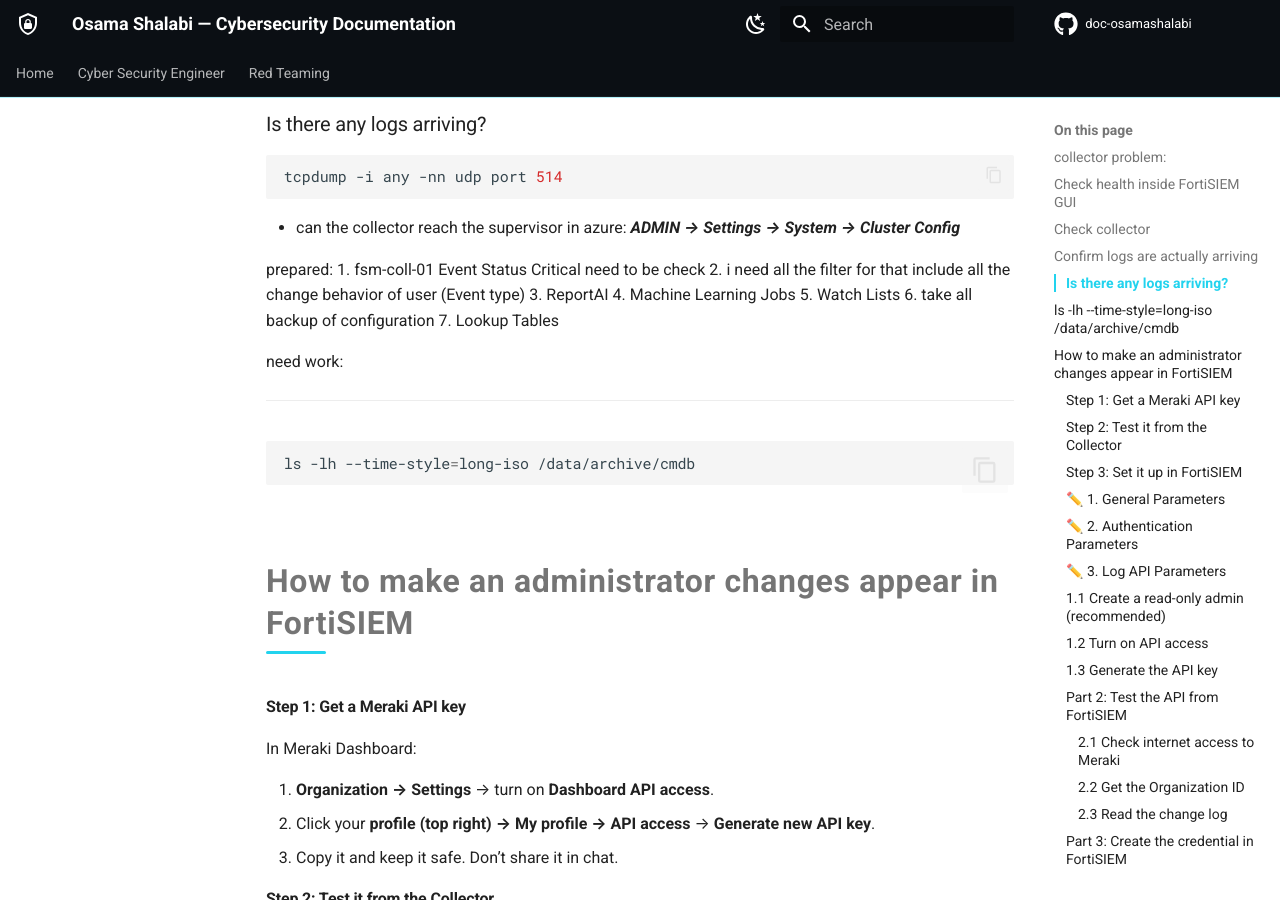
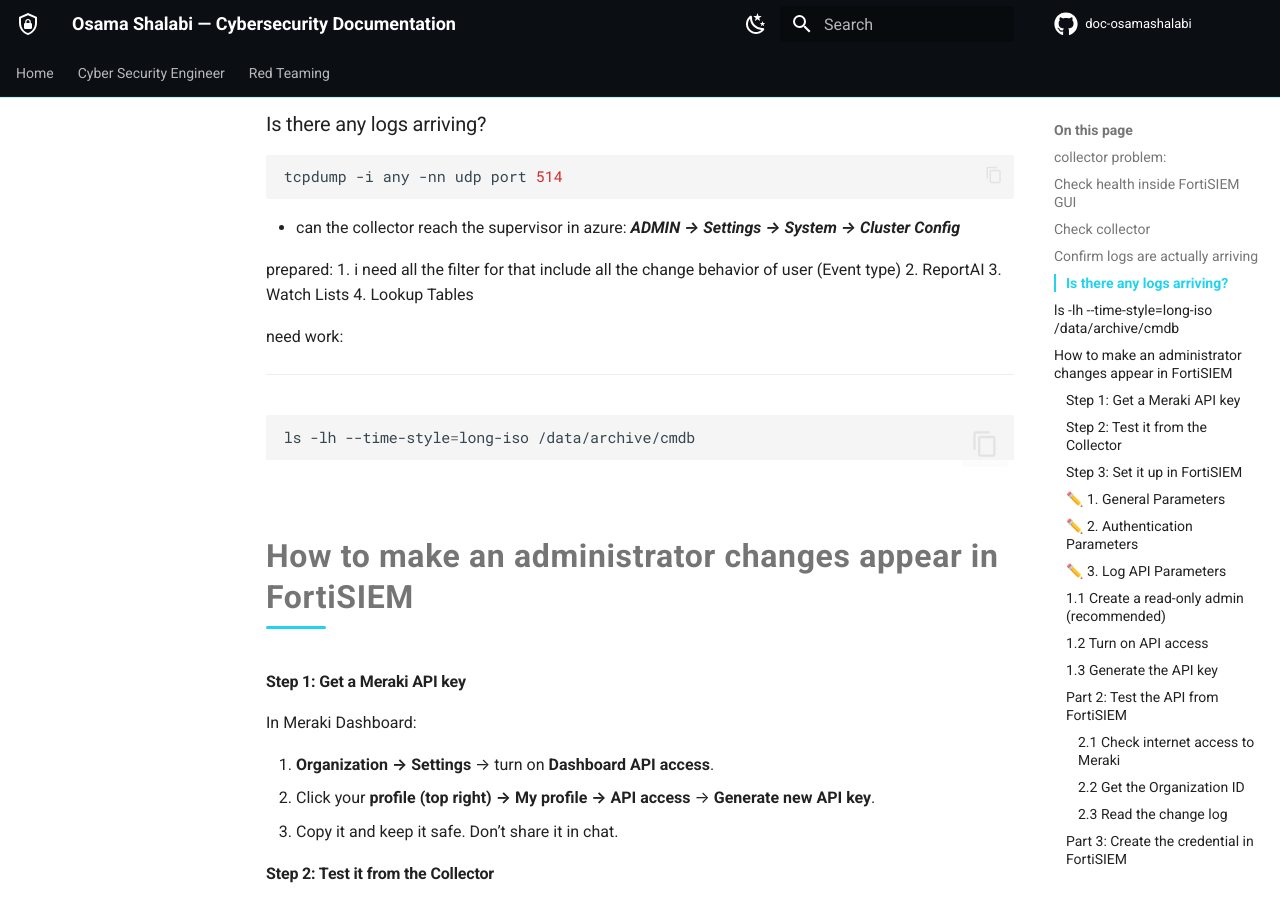
Before and after one commit to osamashalabi432-png/doc-osamashalabi, an MkDocs documentation site: the page built from docs/cyber-security-engineer/siem/fortisiem/troubleshooting/troubleshooting.md, in a window 1280 px wide and 900 px high, scrolled down 1682 px. Built offline with MkDocs 1.6.1 and Material for MkDocs 9.7.7, drawn with Linux system fonts in a browser that asks for light colours; comment, search, counter and statistics services are not loaded.

Commit message:
vault backup: 2026-11-03 15:37:41

```diff
--- a/docs/cyber-security-engineer/siem/fortisiem/troubleshooting/troubleshooting.md
+++ b/docs/cyber-security-engineer/siem/fortisiem/troubleshooting/troubleshooting.md
@@ -73,13 +73,10 @@ tcpdump -i any -nn udp port 514
 
 
 prepared:
-1. fsm-coll-01 Event Status Critical need to be check
-2. i need all the filter for that include all the change behavior of user (Event type)
-3. ReportAI
-4. Machine Learning Jobs
-5. Watch Lists
-6. take all backup of configuration
-7. Lookup Tables
+1. i need all the filter for that include all the change behavior of user (Event type)
+2. ReportAI
+3. Watch Lists
+4. Lookup Tables
 
 need work:
 
```
